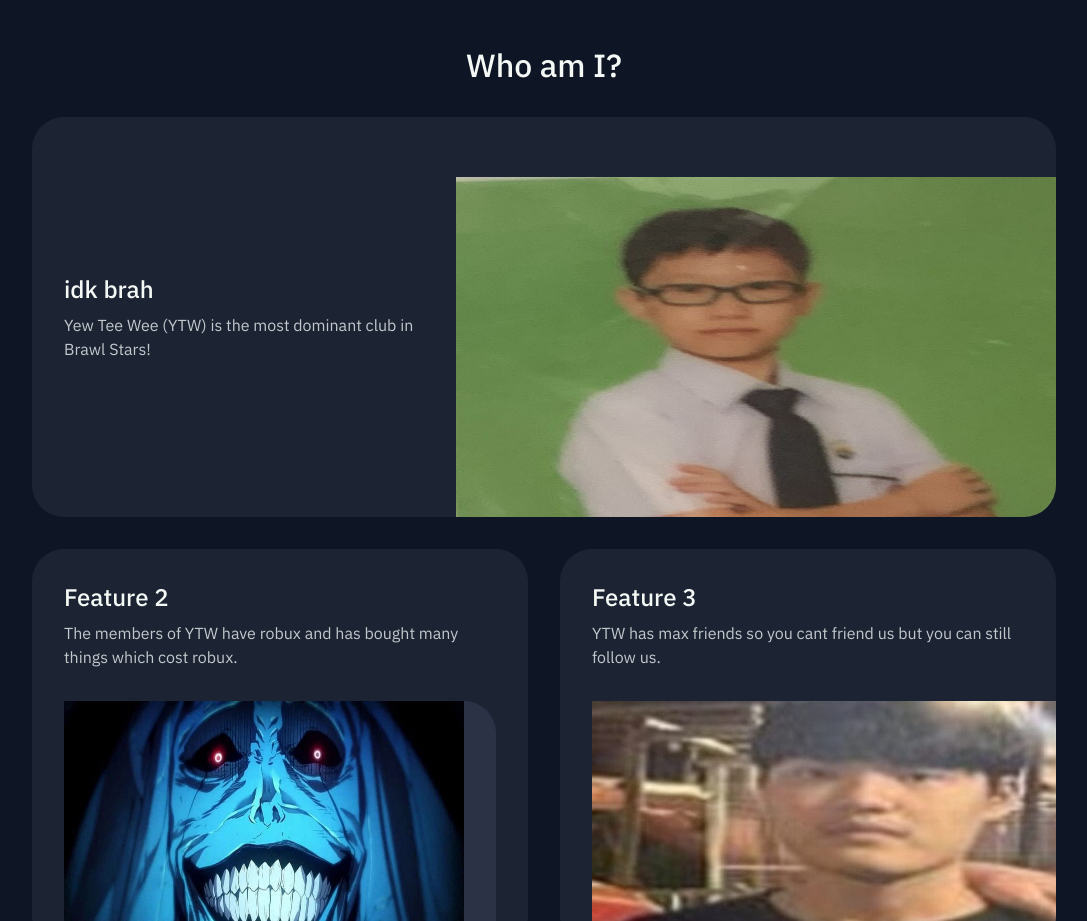
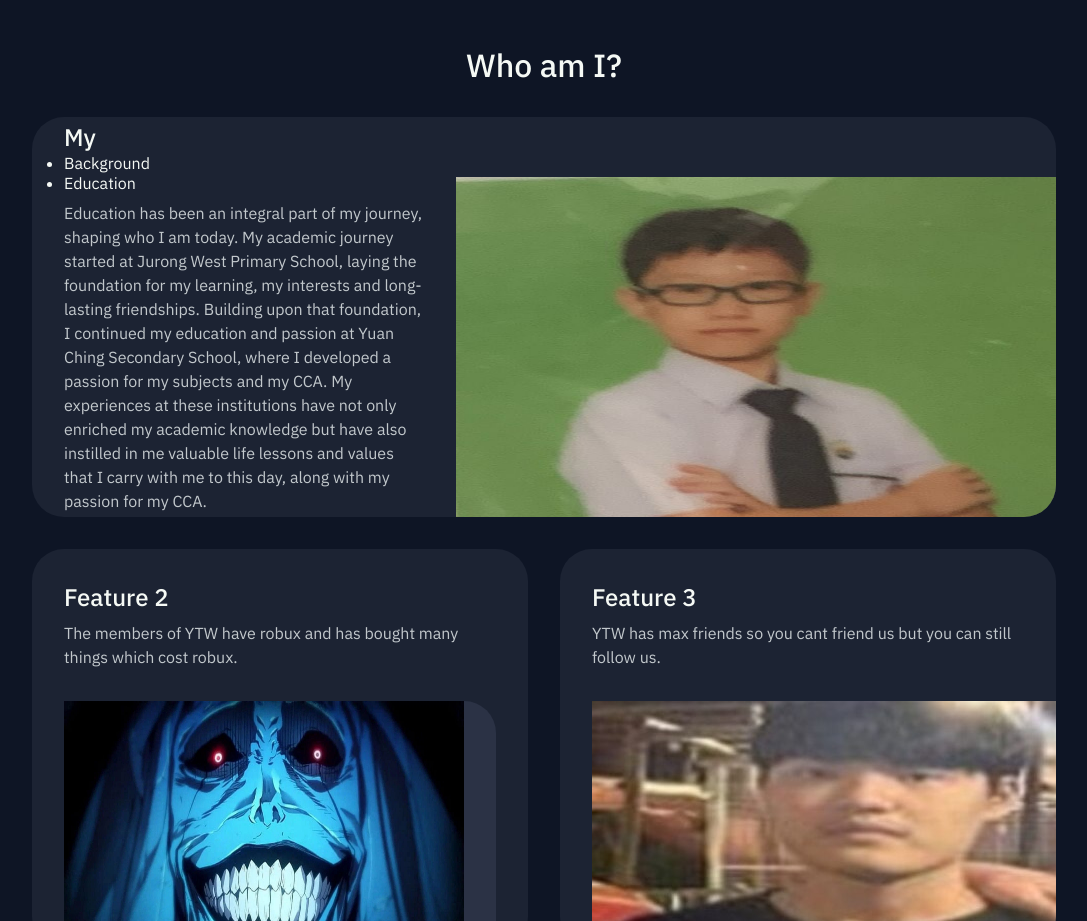
Before and after one commit to minuttt/Min-portfolio, a plain HTML site: page index.html in a window 1280 px wide. Shown: the part 1440-2361 px from the top of the page, without its empty margins (96-1183 px from the left). Drawn offline with Linux system fonts and the light colour scheme.

Commit message:
Update index.html 20

```diff
--- a/index.html
+++ b/index.html
@@ -96,15 +96,36 @@
       </div>
     </div>
 
+
+
+
     <section class="features">
       <h2>Who am I?</h2>
 
       <div class="grid">
         <div class="tile large">
           <div class="text">
-            <h3>idk brah</h3>
 
-            <p>Yew Tee Wee (YTW) is the most dominant club in Brawl Stars!</p>
+
+            <div class="my">
+              <h3>My </h3>
+              <div class="mywhat">
+                <div class="mywhat__my">
+
+
+
+                  <ul class="mywhat__my__list">
+                    <li class="mywhat__my__list__item">Background</li>
+                    <li class="mywhat__my__list__item">Education</li>
+
+
+
+                  </ul>
+                </div>
+              </div>
+            </div>
+
+            <p> Education has been an integral part of my journey, shaping who I am today. My academic journey started at Jurong West Primary School, laying the foundation for my learning, my interests and long-lasting friendships. Building upon that foundation, I continued my education and passion at Yuan Ching Secondary School, where I developed a passion for my subjects and my CCA. My experiences at these institutions have not only enriched my academic knowledge but have also instilled in me valuable life lessons and values that I carry with me to this day, along with my passion for my CCA.</p>
           </div>
 
 
@@ -116,7 +137,9 @@
         <div class="tile small">
 
           <div class="text">
+
             <h3>Feature 2</h3>
+
 
             <p>The members of YTW have robux and has bought many things which cost robux.</p>
           </div>
```
